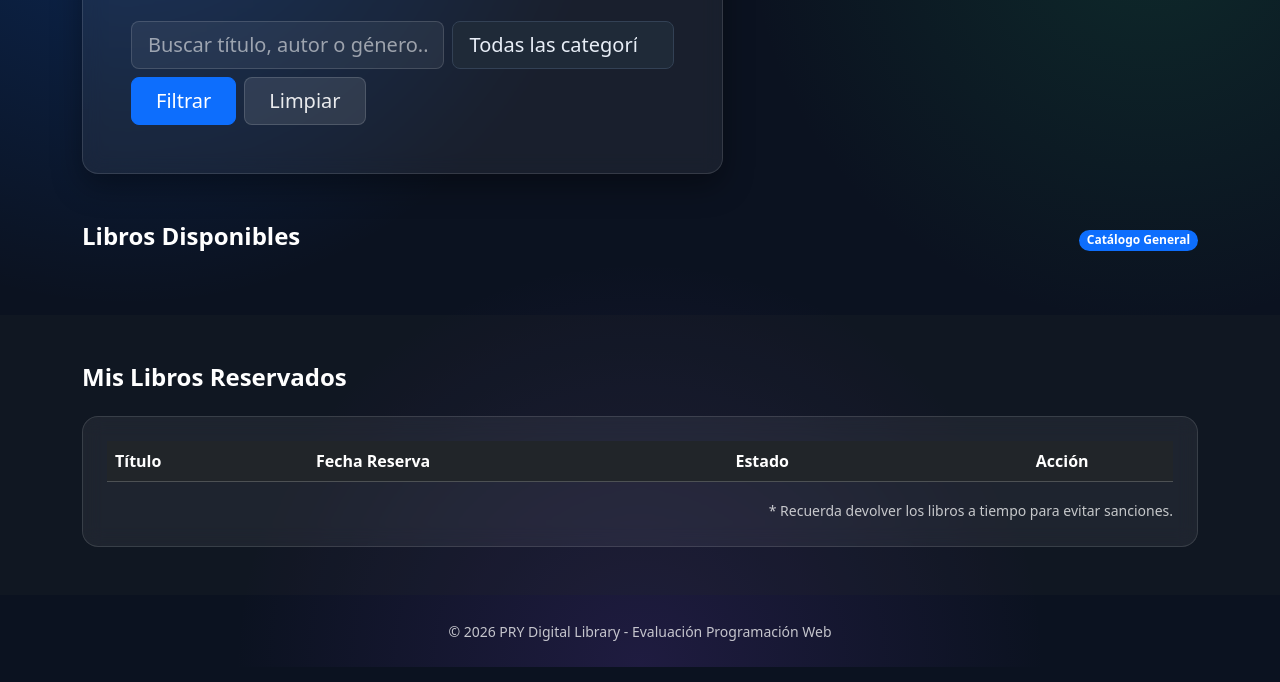
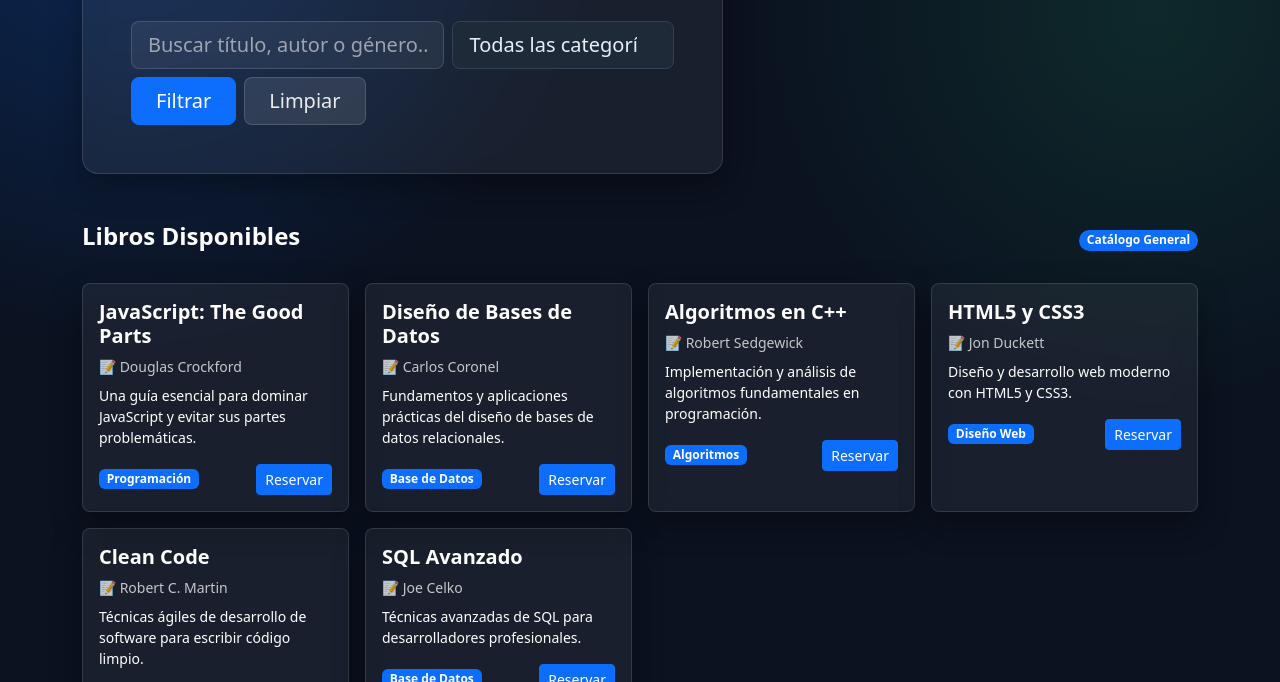
Before and after one commit to ProgramacionWeb27811/PRY_DIGITAL_LIBRARY, a website built with Vite: page index.html in a window 1280 px wide. Shown: the part 268-950 px from the top of the page. Built offline with nearby package versions, Linux system fonts and the light colour scheme.

Commit message:
Creacion de datos quemados y su agregacion, modificacion en los nombres de elemntos para que sean mas entedibles: id

```diff
--- a/index.html
+++ b/index.html
@@ -45,12 +45,9 @@
                                 <input id="txtBuscar" class="form-control form-control-lg" type="text" placeholder="Buscar título, autor o género...">
                             </div>
                             <div class="col-md-5">
-                                <select id="selCategoria" class="form-select form-select-lg">
+                                <select id="selectCategoria" class="form-select form-select-lg">
                                     <option selected value="todas">Todas las categorías</option>
-                                    <option>Programación</option>
-                                    <option>Base de Datos</option>
-                                    <option>Algoritmos</option>
-                                    <option>Diseño Web</option>
+                                    <!-- se ingresa las categorias por cargar_elementos.js -->
                                 </select>
                             </div>
                             <div class="col-12 d-flex flex-wrap gap-2 mt-2">
@@ -108,5 +105,6 @@
 
     <script src="https://cdn.jsdelivr.net/npm/bootstrap@5.3.2/dist/js/bootstrap.bundle.min.js"></script>
     <script src="./public/js/controlador.js"></script>
+    <script src="./public/js/cargar_elementos.js"></script>
 </body>
 </html>
--- a/public/js/cargar_elementos.js
+++ b/public/js/cargar_elementos.js
@@ -0,0 +1,90 @@
+// Datos de los libros
+const libros = [
+    {
+        titulo: 'JavaScript: The Good Parts',
+        autor: 'Douglas Crockford',
+        detalles: 'Una guía esencial para dominar JavaScript y evitar sus partes problemáticas.',
+        categoria: 'Programación',
+        disponible: true
+    },
+    {
+        titulo: 'Diseño de Bases de Datos',
+        autor: 'Carlos Coronel',
+        detalles: 'Fundamentos y aplicaciones prácticas del diseño de bases de datos relacionales.',
+        categoria: 'Base de Datos',
+        disponible: true
+    },
+    {
+        titulo: 'Algoritmos en C++',
+        autor: 'Robert Sedgewick',
+        detalles: 'Implementación y análisis de algoritmos fundamentales en programación.',
+        categoria: 'Algoritmos',
+        disponible: true
+    },
+    {
+        titulo: 'HTML5 y CSS3',
+        autor: 'Jon Duckett',
+        detalles: 'Diseño y desarrollo web moderno con HTML5 y CSS3.',
+        categoria: 'Diseño Web',
+        disponible: true
+    },
+    {
+        titulo: 'Clean Code',
+        autor: 'Robert C. Martin',
+        detalles: 'Técnicas ágiles de desarrollo de software para escribir código limpio.',
+        categoria: 'Programación',
+        disponible: true
+    },
+    {
+        titulo: 'SQL Avanzado',
+        autor: 'Joe Celko',
+        detalles: 'Técnicas avanzadas de SQL para desarrolladores profesionales.',
+        categoria: 'Base de Datos',
+        disponible: true
+    }
+];
+
+// Datos de las categorías
+const categorias = ['Programación', 'Base de Datos', 'Algoritmos', 'Diseño Web'];
+
+// Función para cargar categorías en el select
+function cargarSelect() {
+    const selectElement = document.getElementById('selectCategoria');
+
+    categorias.forEach(categoria => {
+        const option = document.createElement('option');
+        option.value = categoria;
+        option.textContent = categoria;
+        selectElement.appendChild(option);
+    });
+}
+
+// Función para cargar libros como cards
+function cargarCards() {
+    const contenedorCards = document.getElementById('gridLibros');
+
+    libros.forEach(libro => {
+        const col = document.createElement('div');
+        col.className = 'col-md-6 col-lg-3';
+
+        col.innerHTML = `
+            <div class="glass rounded-3 p-3 h-100 shadow-soft">
+                <h5 class="fw-bold mb-2">${libro.titulo}</h5>
+                <p class="text-soft small mb-2">📝 ${libro.autor}</p>
+                <p class="small mb-3">${libro.detalles}</p>
+                <div class="d-flex justify-content-between align-items-center">
+                    <span class="badge bg-primary">${libro.categoria}</span>
+                    <button class="btn btn-sm btn-primary">Reservar</button>
+                </div>
+            </div>
+        `;
+
+        contenedorCards.appendChild(col);
+    });
+}
+
+// Cargar elementos al documento
+document.addEventListener('DOMContentLoaded', function() {
+    cargarSelect();
+    cargarCards();
+});
--- a/public/js/controlador.js
+++ b/public/js/controlador.js
@@ -1,19 +1,19 @@
-const DB_URL = 'https://fdlrjsqrqtnpbgsjgohn.supabase.co/rest/v1/';
+// const DB_URL = 'https://fdlrjsqrqtnpbgsjgohn.supabase.co/rest/v1/';
 
 document.getElementById("anio").textContent = new Date().getFullYear();
 
 const txtBuscar = document.getElementById("txtBuscar");
-const selCategoria = document.getElementById("selCategoria");
+const selectCategoria = document.getElementById("selectCategoria");
 
 document.getElementById("btnBuscar").addEventListener("click", () => {
     const q = (txtBuscar.value || "").trim();
-    const cat = selCategoria.value;
+    const cat = selectCategoria.value;
     alert(`Buscar: "${q}" | Categoría: "${cat || "Todas"}"`);
 });
 
 document.getElementById("btnLimpiar").addEventListener("click", () => {
     txtBuscar.value = "";
-    selCategoria.value = "";
+    selectCategoria.value = "";
     txtBuscar.focus();
 });
 
```
